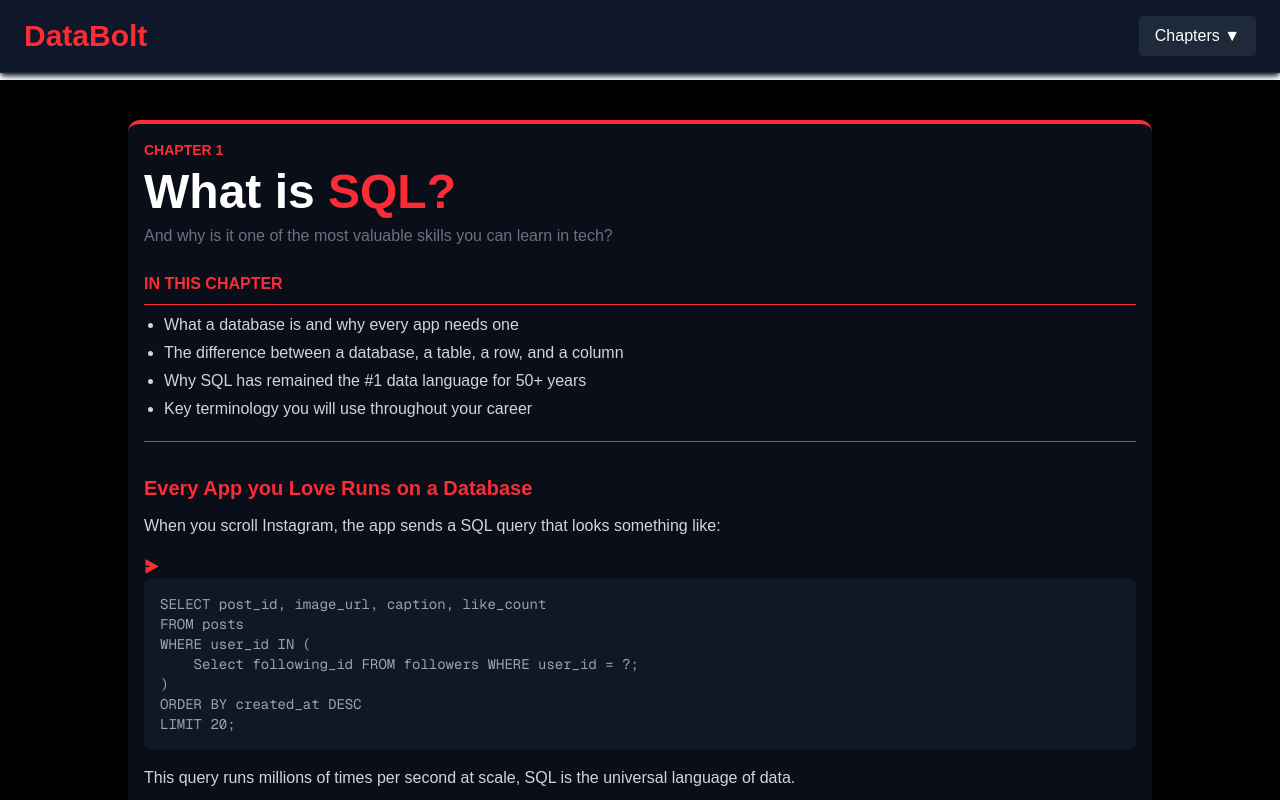
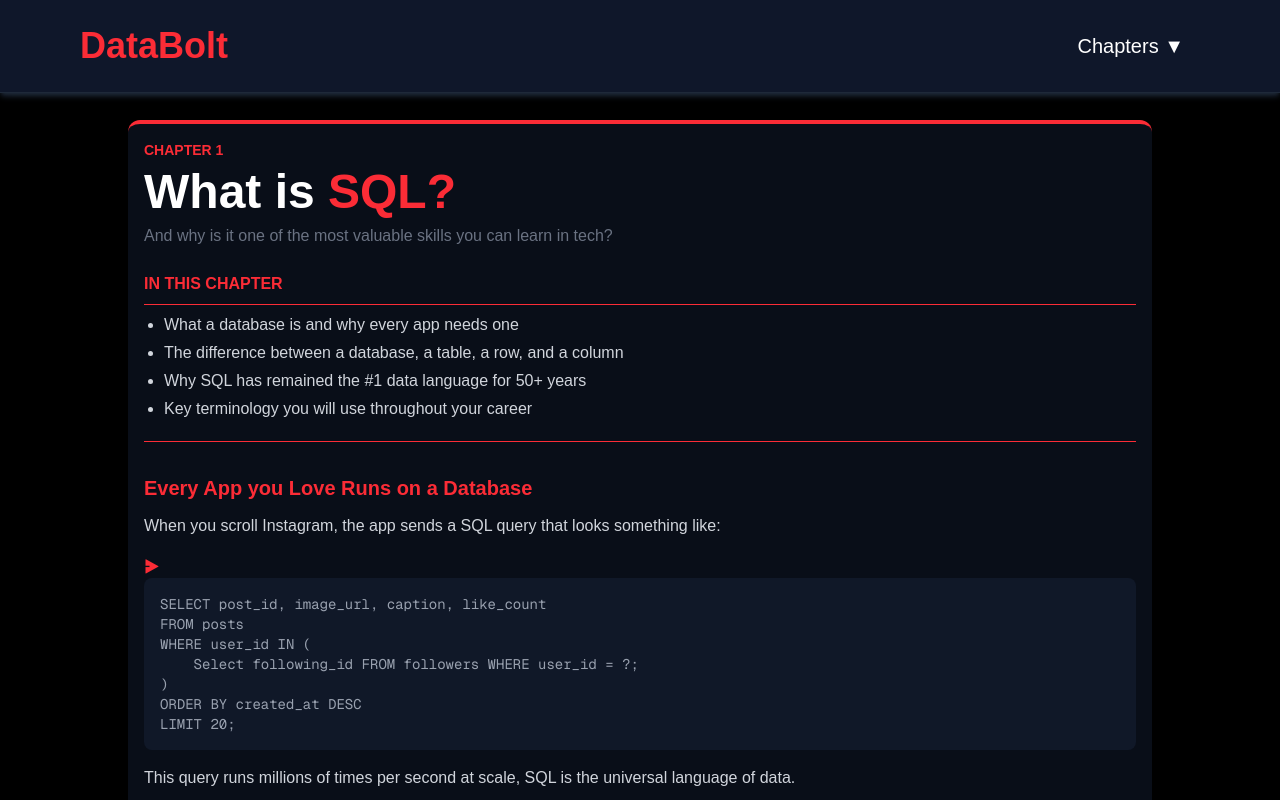
Before and after one commit to harpreetsi02/DataBolt, a Next.js app: page /lessons/1 in a window 1280 px wide. Shown: the top 800 px of the page. Built offline with nearby package versions, Linux system fonts and the light colour scheme.

Commit message:
updatingh

```diff
--- a/components/Navbar.jsx
+++ b/components/Navbar.jsx
@@ -9,11 +9,11 @@ export default function Navbar() {
   const router = useRouter();
 
   return (
-    <div className="w-full backdrop-blur-md shadow-gray-800 shadow-md fixed top-0 left-0 z-50 bg-[#0f172a] text-white px-6 py-4 flex justify-between items-center border-b border-gray-800">
+    <div className="w-full backdrop-blur-md shadow-gray-800 shadow-md fixed top-0 left-0 z-50 bg-[#0f172a] text-white px-12 md:px-20 py-6 flex justify-between items-center border-b border-gray-800">
 
       {/* LEFT - LOGO */}
       <h1
-        className="text-3xl font-bold text-red-500 cursor-pointer"
+        className="text-4xl font-bold text-red-500 cursor-pointer"
         onClick={() => router.push("/")}
       >
         DataBolt
@@ -25,15 +25,15 @@ export default function Navbar() {
         onMouseEnter={() => setOpen(true)}
         onMouseLeave={() => setOpen(false)}
       >
-        <button className="px-4 py-2 bg-gray-800 rounded hover:bg-gray-700">
+        <button className="px-4 text-xl py-2 rounded hover:text-red-500">
           Chapters ▼
         </button>
 
         {/* DROPDOWN */}
         {open && (
-          <div className="absolute right-0 mt-2 w-125 bg-white text-black rounded shadow-lg border border-gray-300 p-4">
+          <div className="absolute right-0 mt-2 w-125 bg-gray-800 text-black rounded shadow-lg p-4">
 
-            <h2 className="text-gray-600 mb-2 font-semibold">
+            <h2 className="text-gray-200 mb-2 font-semibold">
               All Lessons
             </h2>
 
@@ -44,7 +44,7 @@ export default function Navbar() {
                 <div
                   key={l.id}
                   onClick={() => router.push(`/lessons/${l.id}`)}
-                  className="text-blue-600 hover:underline cursor-pointer text-sm"
+                  className="text-red-500 hover:underline cursor-pointer text-sm"
                 >
                   {l.id === 1
                     ? "Introduction to SQL"
--- a/components/SqlEditor.jsx
+++ b/components/SqlEditor.jsx
@@ -141,7 +141,7 @@ export default function SqlEditor({ tasks = [], questions = [], lessonId, exerci
                     }
                 }
             }}
-            className="w-full h-32 p-3 bg-black text-green-400 font-mono rounded"
+            className="w-full min-h-60 resize-y p-3 bg-black text-green-400 font-mono rounded"
           />
 
           <button
@@ -156,7 +156,8 @@ export default function SqlEditor({ tasks = [], questions = [], lessonId, exerci
 
       {/* RIGHT SIDE TASK PANEL */}
       {/* <div className="p-4 bg-gray-900 rounded-xl"> */}
-      <div className="p-4 bg-gray-900 rounded-xl h-full max-h-[calc(100vh-300px)] overflow-y-auto">
+      <div className="p-4 flex flex-col justify-between bg-gray-900 rounded-xl h-full max-h-[calc(100vh-420px)] overflow-y-auto">
+        <div>
           <h2 className="text-lg font-bold mb-3">Tasks</h2>
 
           {questions.map((q, i) => (
@@ -177,10 +178,9 @@ export default function SqlEditor({ tasks = [], questions = [], lessonId, exerci
 
               {q}
             </div>
-
           ))}
         </div>
-      <div className="mt-4 text-sm text-center text-gray-400">
+        <div className="mt-4 pb-6 text-sm text-center text-gray-400">
           Stuck? Read this task's{" "}
           <button
             onClick={showSolution}
@@ -190,5 +190,6 @@ export default function SqlEditor({ tasks = [], questions = [], lessonId, exerci
           </button>
         </div>
       </div>
+    </div>
   );
 }
```
Lines whose indentation alone changed are shown as unchanged.
